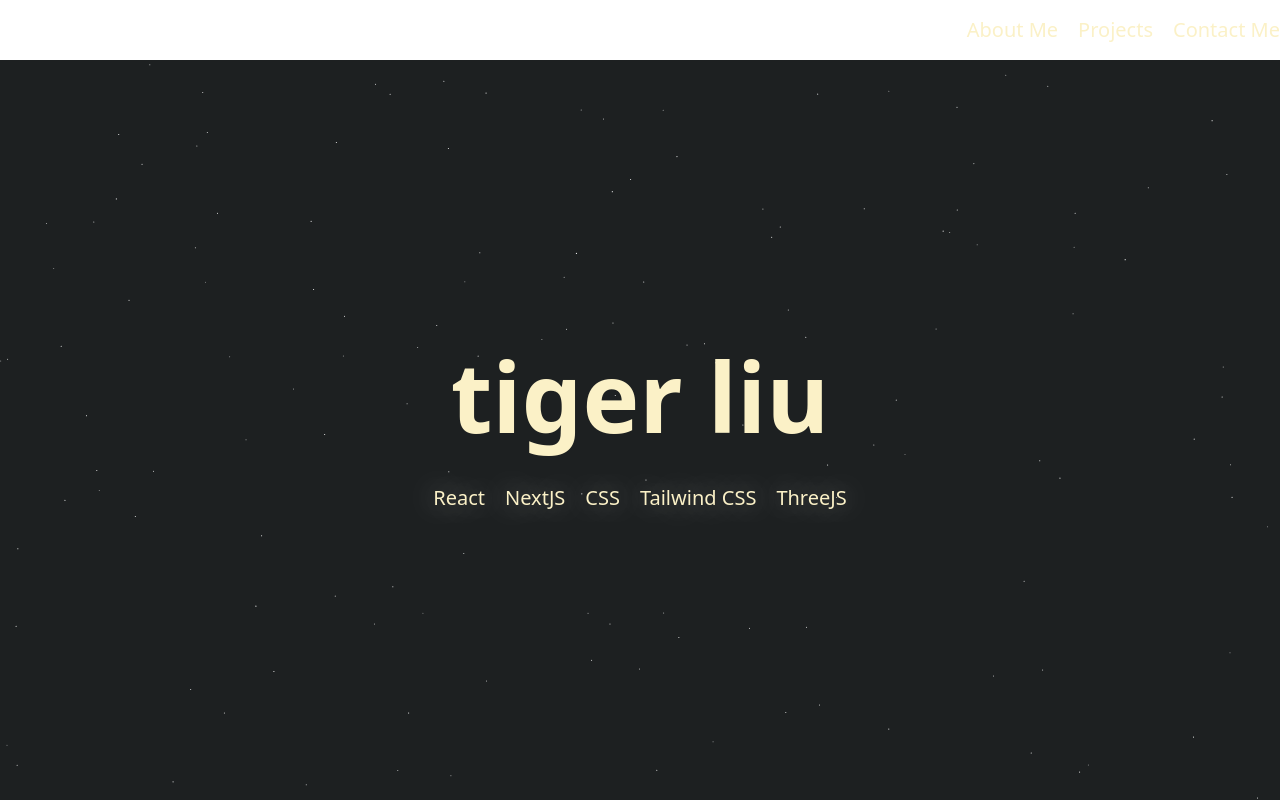
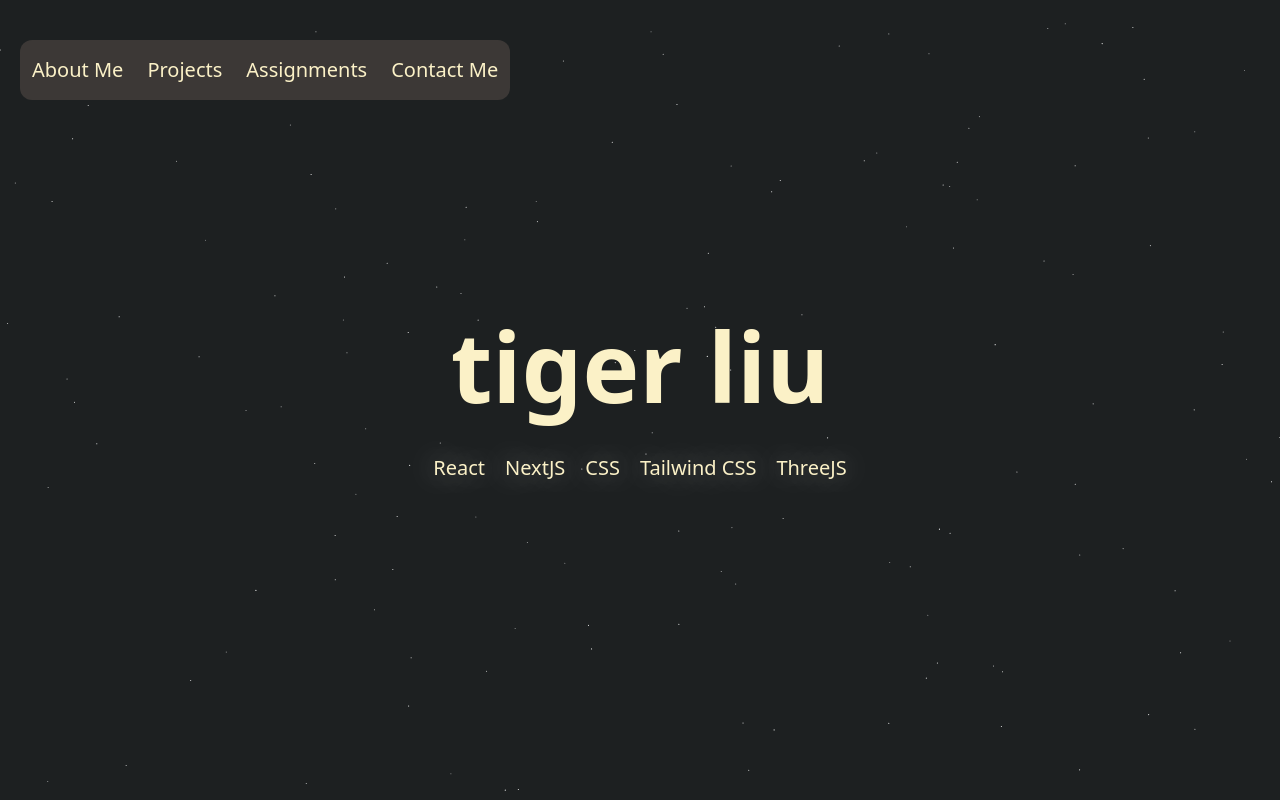
Before and after one commit to T0raT/another-portfolio, a Next.js app: page / in a window 1280 px wide. Built offline with nearby package versions, Linux system fonts and the light colour scheme.

Commit message:
testing changes

```diff
--- a/app/AboutMe.tsx
+++ b/app/AboutMe.tsx
@@ -13,8 +13,9 @@
   fontClass,
 }: AboutMeProps) {
   return (
+    // NOTE: Main should ideally have a z index of 50 for all content
     <main
-      className={`font-[] bg-gruv-bg0-h z-50 overflow-clip relative h-full flex flex-col justify-center`}
+      className={`font-futura bg-gruv-bg0-h z-50 overflow-clip relative h-full flex flex-col justify-center`}
     >
       {/* On hovering nav, sets nav render state to true.
        * On hovering nav item, sets item state to text of item.
--- a/app/globals.css
+++ b/app/globals.css
@@ -14,6 +14,16 @@
     --background-start-rgb: 0, 0, 0;
     --background-end-rgb: 0, 0, 0;
   }
+}
+
+body {
+  color: rgb(var(--foreground-rgb));
+  background: linear-gradient(
+      to bottom,
+      transparent,
+      rgb(var(--background-end-rgb))
+    )
+    rgb(var(--background-start-rgb));
 }
 
 @layer utilities {
@@ -54,68 +64,3 @@
 main {
   animation: mainGrow 1.5s ease-in-out forwards;
 }
-
-@layer base {
-  :root {
-    --background: 0 0% 100%;
-    --foreground: 20 14.3% 4.1%;
-    --card: 0 0% 100%;
-    --card-foreground: 20 14.3% 4.1%;
-    --popover: 0 0% 100%;
-    --popover-foreground: 20 14.3% 4.1%;
-    --primary: 24 9.8% 10%;
-    --primary-foreground: 60 9.1% 97.8%;
-    --secondary: 60 4.8% 95.9%;
-    --secondary-foreground: 24 9.8% 10%;
-    --muted: 60 4.8% 95.9%;
-    --muted-foreground: 25 5.3% 44.7%;
-    --accent: 60 4.8% 95.9%;
-    --accent-foreground: 24 9.8% 10%;
-    --destructive: 0 84.2% 60.2%;
-    --destructive-foreground: 60 9.1% 97.8%;
-    --border: 20 5.9% 90%;
-    --input: 20 5.9% 90%;
-    --ring: 20 14.3% 4.1%;
-    --chart-1: 12 76% 61%;
-    --chart-2: 173 58% 39%;
-    --chart-3: 197 37% 24%;
-    --chart-4: 43 74% 66%;
-    --chart-5: 27 87% 67%;
-    --radius: 0.5rem;
-  }
-  .dark {
-    --background: 20 14.3% 4.1%;
-    --foreground: 60 9.1% 97.8%;
-    --card: 20 14.3% 4.1%;
-    --card-foreground: 60 9.1% 97.8%;
-    --popover: 20 14.3% 4.1%;
-    --popover-foreground: 60 9.1% 97.8%;
-    --primary: 60 9.1% 97.8%;
-    --primary-foreground: 24 9.8% 10%;
-    --secondary: 12 6.5% 15.1%;
-    --secondary-foreground: 60 9.1% 97.8%;
-    --muted: 12 6.5% 15.1%;
-    --muted-foreground: 24 5.4% 63.9%;
-    --accent: 12 6.5% 15.1%;
-    --accent-foreground: 60 9.1% 97.8%;
-    --destructive: 0 62.8% 30.6%;
-    --destructive-foreground: 60 9.1% 97.8%;
-    --border: 12 6.5% 15.1%;
-    --input: 12 6.5% 15.1%;
-    --ring: 24 5.7% 82.9%;
-    --chart-1: 220 70% 50%;
-    --chart-2: 160 60% 45%;
-    --chart-3: 30 80% 55%;
-    --chart-4: 280 65% 60%;
-    --chart-5: 340 75% 55%;
-  }
-}
-
-@layer base {
-  * {
-    @apply border-border;
-  }
-  body {
-    @apply bg-background text-foreground;
-  }
-}
--- a/app/page.tsx
+++ b/app/page.tsx
@@ -19,41 +19,46 @@
   };
 
   return (
-    <div className="font-futura w-screen h-screen flex flex-col">
+    <div className="font-futura w-screen h-screen flex flex-col relative">
       <header className="flex z-100 animate-intro-shrink bg-[#3c3836]">
         {/* Can use a loop to render this later I think */}
       </header>
       <nav
         onMouseEnter={() => setNavHover(true)}
         onMouseLeave={() => setNavHover(false)}
-        className="self-end flex justify-around py-4 tracking-in-expand-slow"
+        className="rounded-xl absolute z-[60] bg-[#3c3836] top-10 left-5 flex justify-center py-4 tracking-in-expand-slow"
       >
+        {/* Z index is 60 because <main> z index is 50 */}
         <button
-          className="text-gruv-fg0 text-xl ml-5 "
+          className="text-gruv-fg0 text-xl mx-3"
           onMouseEnter={() => handleMouseEnter("About Me")}
         >
           About Me
         </button>
         <button
-          className="text-gruv-fg0 text-xl ml-5"
+          className="text-gruv-fg0 text-xl mx-3 "
           onMouseEnter={() => handleMouseEnter("Projects")}
         >
           Projects
         </button>
         <button
-          className="text-gruv-fg0 text-xl ml-5"
+          className="text-gruv-fg0 text-xl mx-3 "
+          onMouseEnter={() => handleMouseEnter("Assignments")}
+        >
+          Assignments
+        </button>
+        <button
+          className="text-gruv-fg0 text-xl mx-3"
           onMouseEnter={() => handleMouseEnter("Contact Me")}
         >
           Contact Me
         </button>
       </nav>
-
       <AboutMe
         navHover={navHover}
         hoveredItem={hoveredItem}
         fontClass={notoSans.className}
       />
-
       <footer className="z-100 animate-intro-shrink bg-[#3c3836]"></footer>
     </div>
   );
--- /dev/null
+++ b/components/ui/navigation-menu.tsx
@@ -0,0 +1,128 @@
+import * as React from "react"
+import * as NavigationMenuPrimitive from "@radix-ui/react-navigation-menu"
+import { cva } from "class-variance-authority"
+import { ChevronDown } from "lucide-react"
+
+import { cn } from "@/lib/utils"
+
+const NavigationMenu = React.forwardRef<
+  React.ElementRef<typeof NavigationMenuPrimitive.Root>,
+  React.ComponentPropsWithoutRef<typeof NavigationMenuPrimitive.Root>
+>(({ className, children, ...props }, ref) => (
+  <NavigationMenuPrimitive.Root
+    ref={ref}
+    className={cn(
+      "relative z-10 flex max-w-max flex-1 items-center justify-center",
+      className
+    )}
+    {...props}
+  >
+    {children}
+    <NavigationMenuViewport />
+  </NavigationMenuPrimitive.Root>
+))
+NavigationMenu.displayName = NavigationMenuPrimitive.Root.displayName
+
+const NavigationMenuList = React.forwardRef<
+  React.ElementRef<typeof NavigationMenuPrimitive.List>,
+  React.ComponentPropsWithoutRef<typeof NavigationMenuPrimitive.List>
+>(({ className, ...props }, ref) => (
+  <NavigationMenuPrimitive.List
+    ref={ref}
+    className={cn(
+      "group flex flex-1 list-none items-center justify-center space-x-1",
+      className
+    )}
+    {...props}
+  />
+))
+NavigationMenuList.displayName = NavigationMenuPrimitive.List.displayName
+
+const NavigationMenuItem = NavigationMenuPrimitive.Item
+
+const navigationMenuTriggerStyle = cva(
+  "group inline-flex h-10 w-max items-center justify-center rounded-md bg-background px-4 py-2 text-sm font-medium transition-colors hover:bg-accent hover:text-accent-foreground focus:bg-accent focus:text-accent-foreground focus:outline-none disabled:pointer-events-none disabled:opacity-50 data-[active]:bg-accent/50 data-[state=open]:bg-accent/50"
+)
+
+const NavigationMenuTrigger = React.forwardRef<
+  React.ElementRef<typeof NavigationMenuPrimitive.Trigger>,
+  React.ComponentPropsWithoutRef<typeof NavigationMenuPrimitive.Trigger>
+>(({ className, children, ...props }, ref) => (
+  <NavigationMenuPrimitive.Trigger
+    ref={ref}
+    className={cn(navigationMenuTriggerStyle(), "group", className)}
+    {...props}
+  >
+    {children}{" "}
+    <ChevronDown
+      className="relative top-[1px] ml-1 h-3 w-3 transition duration-200 group-data-[state=open]:rotate-180"
+      aria-hidden="true"
+    />
+  </NavigationMenuPrimitive.Trigger>
+))
+NavigationMenuTrigger.displayName = NavigationMenuPrimitive.Trigger.displayName
+
+const NavigationMenuContent = React.forwardRef<
+  React.ElementRef<typeof NavigationMenuPrimitive.Content>,
+  React.ComponentPropsWithoutRef<typeof NavigationMenuPrimitive.Content>
+>(({ className, ...props }, ref) => (
+  <NavigationMenuPrimitive.Content
+    ref={ref}
+    className={cn(
+      "left-0 top-0 w-full data-[motion^=from-]:animate-in data-[motion^=to-]:animate-out data-[motion^=from-]:fade-in data-[motion^=to-]:fade-out data-[motion=from-end]:slide-in-from-right-52 data-[motion=from-start]:slide-in-from-left-52 data-[motion=to-end]:slide-out-to-right-52 data-[motion=to-start]:slide-out-to-left-52 md:absolute md:w-auto ",
+      className
+    )}
+    {...props}
+  />
+))
+NavigationMenuContent.displayName = NavigationMenuPrimitive.Content.displayName
+
+const NavigationMenuLink = NavigationMenuPrimitive.Link
+
+const NavigationMenuViewport = React.forwardRef<
+  React.ElementRef<typeof NavigationMenuPrimitive.Viewport>,
+  React.ComponentPropsWithoutRef<typeof NavigationMenuPrimitive.Viewport>
+>(({ className, ...props }, ref) => (
+  <div className={cn("absolute left-0 top-full flex justify-center")}>
+    <NavigationMenuPrimitive.Viewport
+      className={cn(
+        "origin-top-center relative mt-1.5 h-[var(--radix-navigation-menu-viewport-height)] w-full overflow-hidden rounded-md border bg-popover text-popover-foreground shadow-lg data-[state=open]:animate-in data-[state=closed]:animate-out data-[state=closed]:zoom-out-95 data-[state=open]:zoom-in-90 md:w-[var(--radix-navigation-menu-viewport-width)]",
+        className
+      )}
+      ref={ref}
+      {...props}
+    />
+  </div>
+))
+NavigationMenuViewport.displayName =
+  NavigationMenuPrimitive.Viewport.displayName
+
+const NavigationMenuIndicator = React.forwardRef<
+  React.ElementRef<typeof NavigationMenuPrimitive.Indicator>,
+  React.ComponentPropsWithoutRef<typeof NavigationMenuPrimitive.Indicator>
+>(({ className, ...props }, ref) => (
+  <NavigationMenuPrimitive.Indicator
+    ref={ref}
+    className={cn(
+      "top-full z-[1] flex h-1.5 items-end justify-center overflow-hidden data-[state=visible]:animate-in data-[state=hidden]:animate-out data-[state=hidden]:fade-out data-[state=visible]:fade-in",
+      className
+    )}
+    {...props}
+  >
+    <div className="relative top-[60%] h-2 w-2 rotate-45 rounded-tl-sm bg-border shadow-md" />
+  </NavigationMenuPrimitive.Indicator>
+))
+NavigationMenuIndicator.displayName =
+  NavigationMenuPrimitive.Indicator.displayName
+
+export {
+  navigationMenuTriggerStyle,
+  NavigationMenu,
+  NavigationMenuList,
+  NavigationMenuItem,
+  NavigationMenuContent,
+  NavigationMenuTrigger,
+  NavigationMenuLink,
+  NavigationMenuIndicator,
+  NavigationMenuViewport,
+}
--- a/package.json
+++ b/package.json
@@ -9,6 +9,7 @@
     "lint": "next lint"
   },
   "dependencies": {
+    "@radix-ui/react-navigation-menu": "^1.2.0",
     "class-variance-authority": "^0.7.0",
     "clsx": "^2.1.1",
     "framer-motion": "^11.3.29",
```
Also changed, not shown: 1 other file (tests, documents, lock files or other folders).
